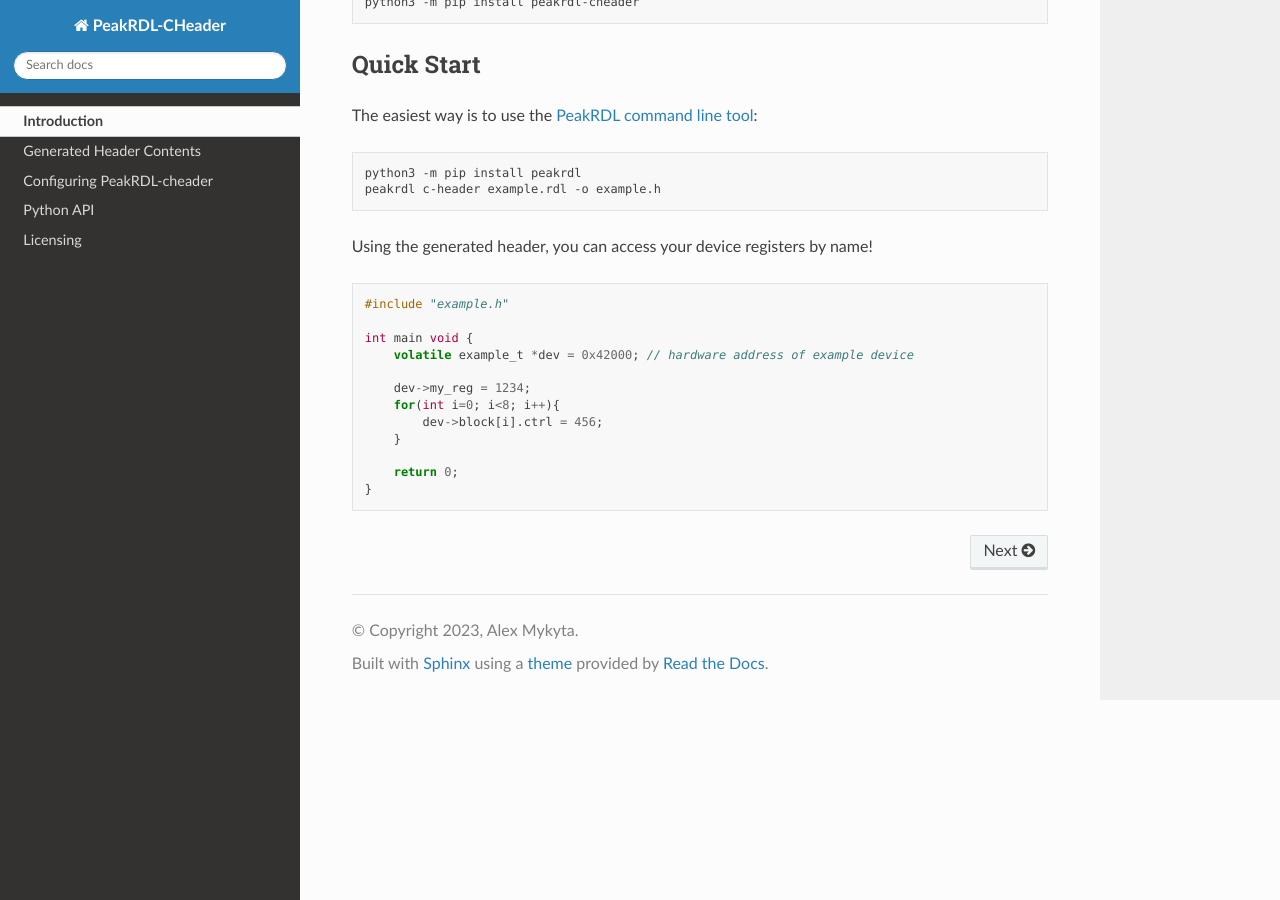
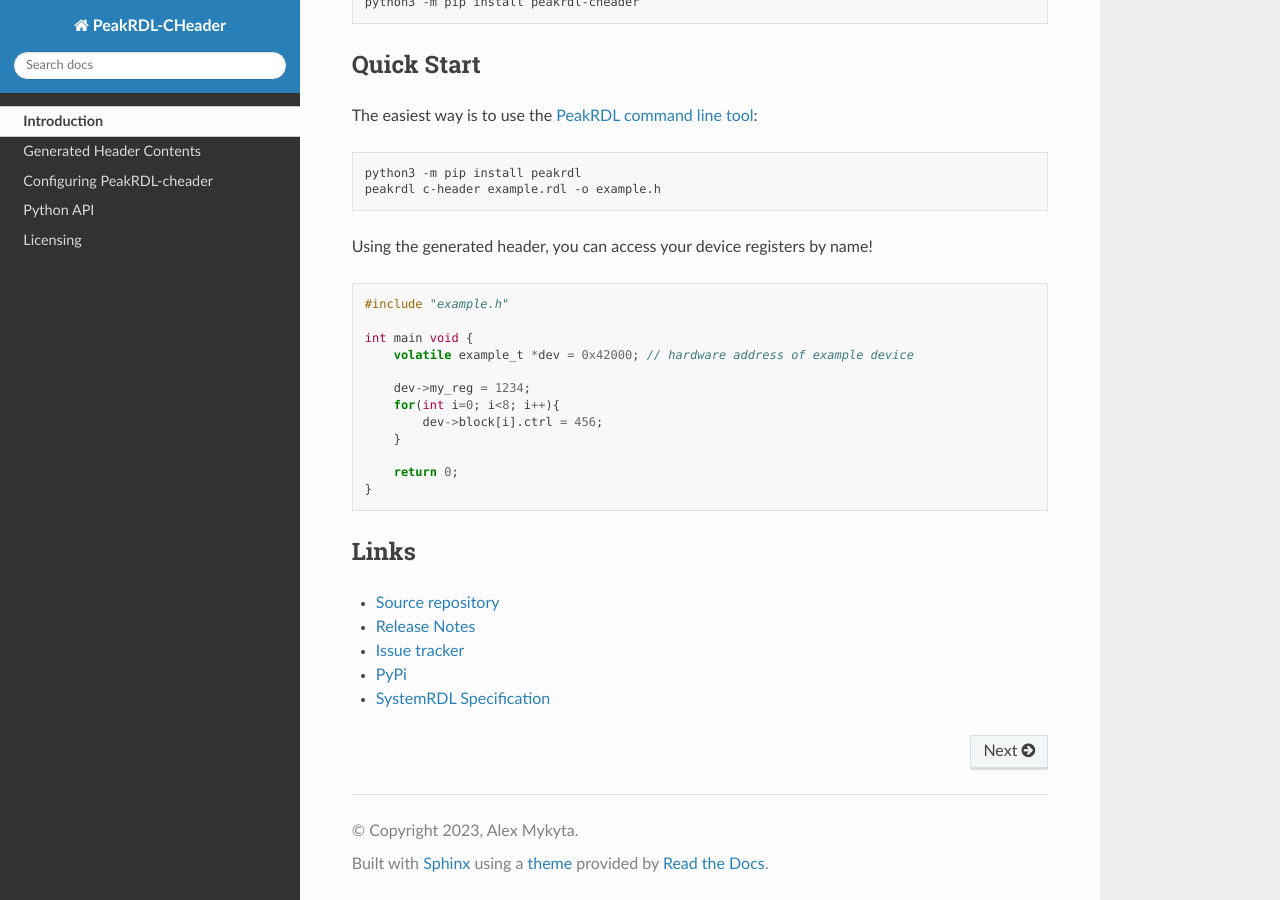
Before and after one commit to SystemRDL/PeakRDL-cheader, a Sphinx documentation site: the page built from docs/index.rst, in a window 1280 px wide and 900 px high, scrolled down 573 px. Built offline with Sphinx 7.4.7 and the Read the Docs theme 2.0.0, drawn with Linux system fonts in a browser that asks for light colours.

Commit message:
Add links to docs

```diff
--- a/docs/index.rst
+++ b/docs/index.rst
@@ -53,6 +53,16 @@
     }
 
 
+Links
+-----
+
+- `Source repository <https://github.com/SystemRDL/PeakRDL-cheader>`_
+- `Release Notes <https://github.com/SystemRDL/PeakRDL-cheader/releases>`_
+- `Issue tracker <https://github.com/SystemRDL/PeakRDL-cheader/issues>`_
+- `PyPi <https://pypi.org/project/peakrdl-cheader>`_
+- `SystemRDL Specification <http://accellera.org/downloads/standards/systemrdl>`_
+
+
 .. toctree::
     :hidden:
 
```
